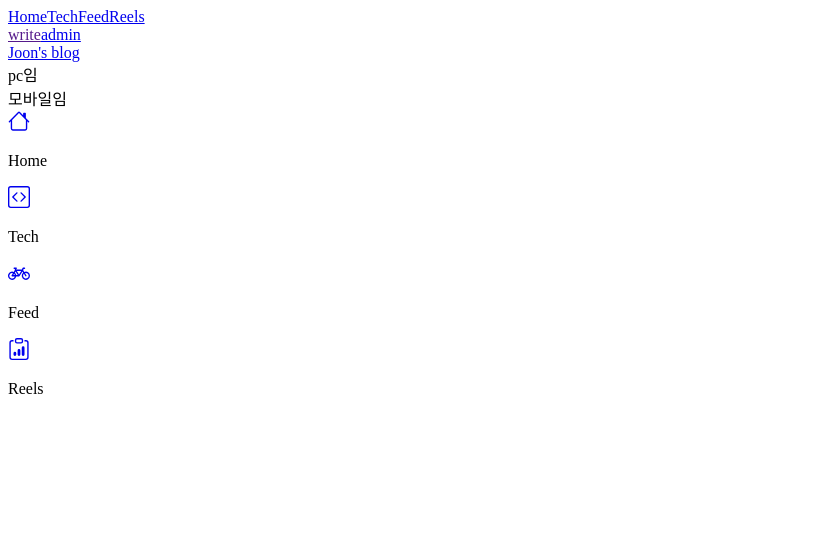
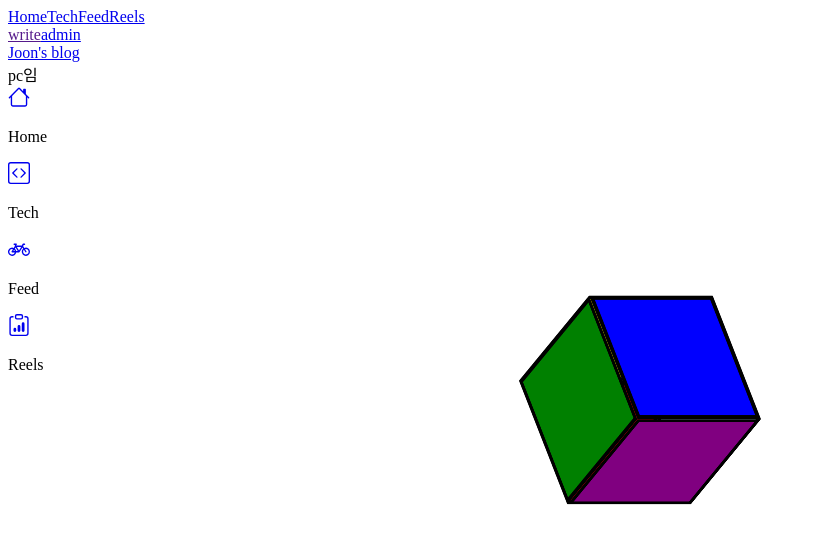
Before and after one commit to joonmoogo/SSR-boost-performance, a Next.js app: page / in a window 1280 px wide. Shown: the top 544 px of the page, without its empty margins (0-816 px from the left). Built offline with nearby package versions, Linux system fonts and the light colour scheme.

Commit message:
3d 테스트

```diff
--- /dev/null
+++ b/src/app/_components/Cube.tsx
@@ -0,0 +1,53 @@
+'use client'
+
+import { useEffect, useRef, useState } from 'react'
+import '../_styles/cube.scss'
+
+export default function Cube() {
+    const sceneRef = useRef<HTMLDivElement>(null);
+    const [rotation, setRotation] = useState({ x: 0, y: 0 });
+
+    // useEffect(() => {
+    //     const onMouseMove = (e: MouseEvent) => {
+    //         const { clientX, clientY } = e;
+    //         const { innerWidth, innerHeight } = window;
+    //         const rotX = (clientY / innerHeight - 0.5) * 360;
+    //         const rotY = (clientX / innerWidth - 0.5) * 360;
+    //         setRotation({ x: rotX, y: rotY });
+    //     };
+
+    //     const onTouchMove = (e: TouchEvent) => {
+    //         const { clientX, clientY } = e.changedTouches[0]
+    //         const { innerWidth, innerHeight } = window;
+    //         const rotX = (clientY / innerHeight - 0.5) * 360;
+    //         const rotY = (clientX / innerWidth - 0.5) * 360;
+    //         setRotation({ x: rotX, y: rotY });
+    //     }
+
+    //     window.addEventListener('mousemove', onMouseMove);
+    //     window.addEventListener('touchmove', onTouchMove)
+    //     return () => {
+    //         window.removeEventListener('mousemove', onMouseMove);
+    //         window.removeEventListener('touchmove', onTouchMove)
+
+    //     };
+    // }, []);
+
+    return (
+        <div className="cube-container">
+            <div className="scene" ref={sceneRef}>
+                <div
+                    className="cube"
+                    style={{ transform: `rotateX(${rotation.x}deg) rotateY(${rotation.y}deg)` }}
+                >
+                    <div className="face front"></div>
+                    <div className="face back"></div>
+                    <div className="face left"></div>
+                    <div className="face right"></div>
+                    <div className="face top"></div>
+                    <div className="face bottom"></div>
+                </div>
+            </div>
+        </div>
+    );
+}
--- /dev/null
+++ b/src/app/_styles/cube.scss
@@ -0,0 +1,92 @@
+/* styles.css */
+// body {
+//     display: flex;
+//     justify-content: center;
+//     align-items: center;
+//     height: 100vh;
+//     margin: 0;
+//     background-color: #f0f0f0;
+//     perspective: 1000px;
+// }
+
+.cube-container {
+    width: 100%;
+    height: 100%;
+    position: fixed;
+    justify-content: center;
+    align-items: center;
+    top: 0%;
+    left: 0%;
+    display: flex;
+}
+
+.scene {
+    width: 150px;
+    height: 150px;
+    position: relative;
+    transform-style: preserve-3d;
+    animation: rotate 5s infinite linear;
+    transform: rotateY(100deg) rotateY(130deg) rotateZ(120deg);
+}
+
+.cube {
+    width: 100%;
+    height: 100%;
+    position: absolute;
+    transform-style: preserve-3d;
+    transition: 0.1s;
+}
+
+.face {
+    position: absolute;
+    width: 150px;
+    height: 150px;
+    box-sizing: border-box;
+    border: 5px solid black
+}
+
+.front {
+    transform: rotateY(0deg) translateZ(75px);
+    background-color: blue;
+
+}
+
+.back {
+    transform: rotateY(180deg) translateZ(75px);
+    background-color: red;
+
+}
+
+.left {
+    transform: rotateY(-90deg) translateZ(75px);
+    background-color: green;
+
+}
+
+.right {
+    transform: rotateY(90deg) translateZ(75px);
+    background-color: lightblue;
+
+}
+
+.top {
+    transform: rotateX(90deg) translateZ(75px);
+    background-color: yellow;
+
+}
+
+.bottom {
+    transform: rotateX(-90deg) translateZ(75px);
+    background-color: purple;
+
+}
+
+@keyframes rotate {
+    0% {
+        transform: rotateY(0deg) rotateX(0deg);
+    }
+
+    100% {
+        transform: rotateY(360deg) rotateX(360deg);
+    }
+}
--- a/src/app/globals.scss
+++ b/src/app/globals.scss
@@ -68,7 +68,7 @@
         margin-left: 3%;
         margin-right: 3%;
         font-size: medium;
-        animation: slideRight 1s;
+        // animation: slideRight 1s;
         // writing-mode: vertical-lr;
     }
 
--- a/src/app/page.tsx
+++ b/src/app/page.tsx
@@ -8,6 +8,7 @@ import { useInView } from 'react-intersection-observer';
 import { headers } from 'next/headers';
 import { delay } from './_util/util';
 import { Metadata } from 'next';
+import Cube from './_components/Cube';
 
 export const metadata: Metadata = {
   title: `${config.name} : 준무고 잡다구리 보관함`,
@@ -28,12 +29,15 @@ export default function Home(request: any) {
     <>
       <div className="pc-container">
          pc임
+         {/* <Cube/> */}
       </div>
 
 
 
       <div className="mobile-container">
-          모바일임
+          {/* 모바일임 */}
+          <Cube/>
+
       </div >
     </>
   );
```
